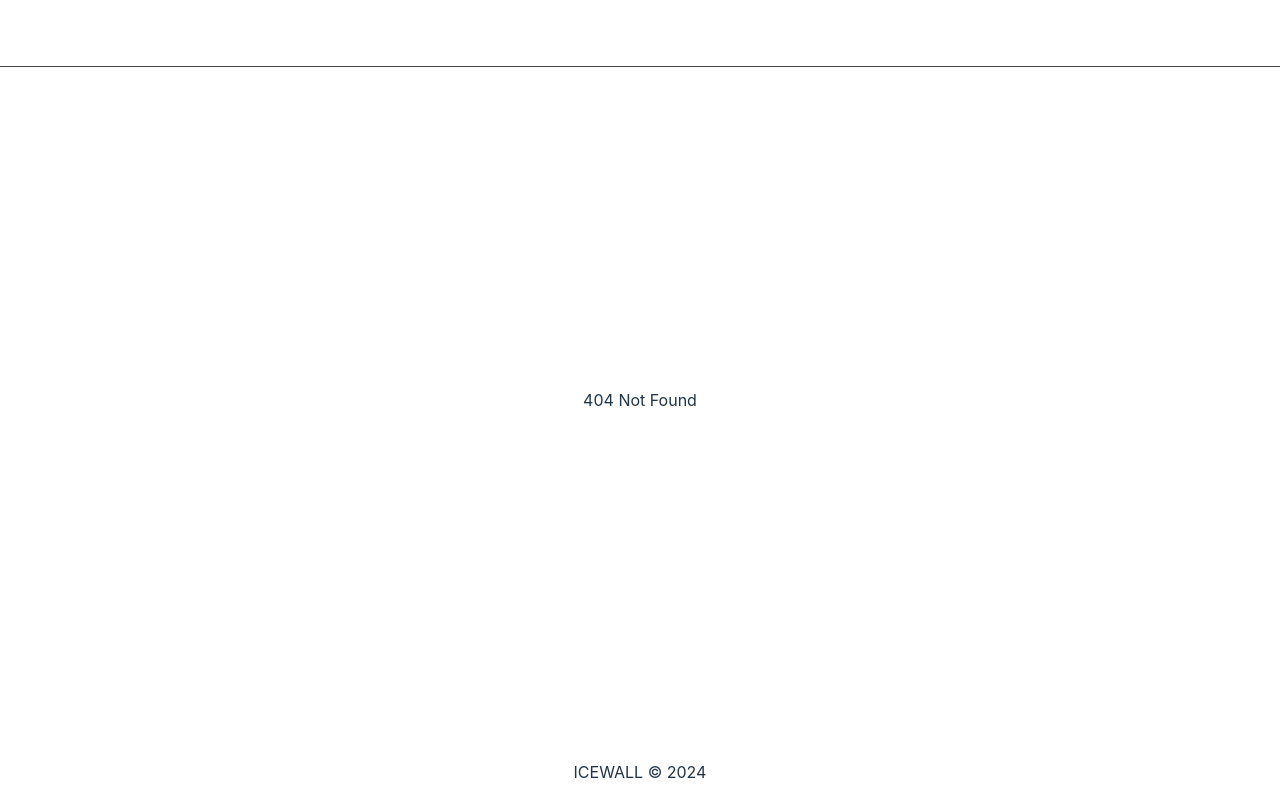
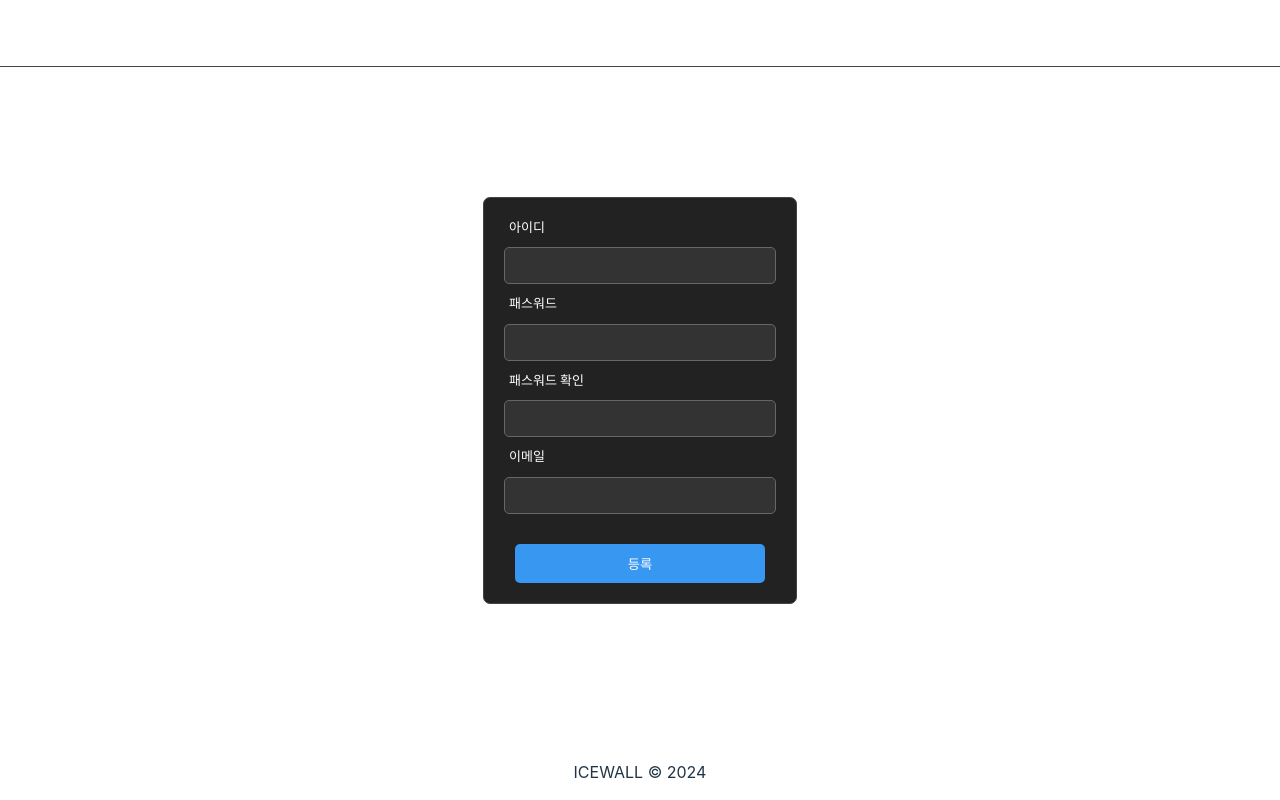
Before and after one commit to HYU-ICEWALL/CTF-Frontend, a React (Vite) app: page /register in a window 1280 px wide. Before the commit this address had no page. Built offline with nearby package versions, Linux system fonts and the light colour scheme.

Commit message:
add register page

```diff
--- a/src/App.tsx
+++ b/src/App.tsx
@@ -12,6 +12,7 @@ import { useState } from 'react';
 import Header from './components/Header.tsx';
 import Footer from './components/Footer.tsx';
 import NotFound from './pages/NotFound.tsx';
+import Register from './pages/Register.tsx';
 
 function App() {
   const [username, setUsername] = useState('');
@@ -25,6 +26,7 @@ function App() {
           <Route path="/scoreboard" element={<Scoreboard />} />
           <Route path="/problems" element={<Problems />} />
           <Route path="/login" element={<Login />} />
+          <Route path="/register" element={<Register />} />
           <Route path="*" element={<NotFound />} />
         </Routes>
       </BrowserRouter>
--- /dev/null
+++ b/src/pages/Register.tsx
@@ -0,0 +1,42 @@
+import { useState } from 'react';
+import Form from '../components/Form.tsx';
+
+function Register() {
+    const [username, setUsername] = useState('');
+    const [password, setPassword] = useState('');
+    const [passwordConfirm, setPasswordConfirm] = useState('');
+    const [email, setEmail] = useState('');
+
+    const onUsernameChange = (e: React.ChangeEvent<HTMLInputElement>) => {
+        setUsername(e.target.value);
+    }
+
+    const onPasswordChange = (e: React.ChangeEvent<HTMLInputElement>) => {
+        setPassword(e.target.value);
+    }
+
+    const onPasswordConfirmChange = (e: React.ChangeEvent<HTMLInputElement>) => {
+        setPasswordConfirm(e.target.value);
+    }
+
+    const onEmailChange = (e: React.ChangeEvent<HTMLInputElement>) => {
+        setEmail(e.target.value);
+    }
+
+    return (
+        <>
+            <div>
+                <Form>
+                    <label htmlFor="username">아이디</label><input required type="text" name="username" id="username" value={username} onChange={onUsernameChange} />
+                    <label htmlFor="password">패스워드</label><input required type="password" name="password" id="password" value={password} onChange={onPasswordChange} />
+                    <label htmlFor="passwordConfirm">패스워드 확인</label><input required type="password" name="passwordConfirm" id="passwordConfirm" value={passwordConfirm} onChange={onPasswordConfirmChange} />
+                    <label htmlFor="email">이메일</label><input required type="email" name="email" id="email" value={email} onChange={onEmailChange} />
+                    <input type="submit" value="등록" />
+                </Form>
+
+            </div>
+        </>
+    )
+}
+
+export default Register
--- a/src/styles/Form.css
+++ b/src/styles/Form.css
@@ -28,7 +28,8 @@ label {
 
 /* Input fields */
 input[type="text"],
-input[type="password"] {
+input[type="password"],
+input[type="email"] {
     width: 250px;
     padding: 10px;
     margin-bottom: 10px;
```
